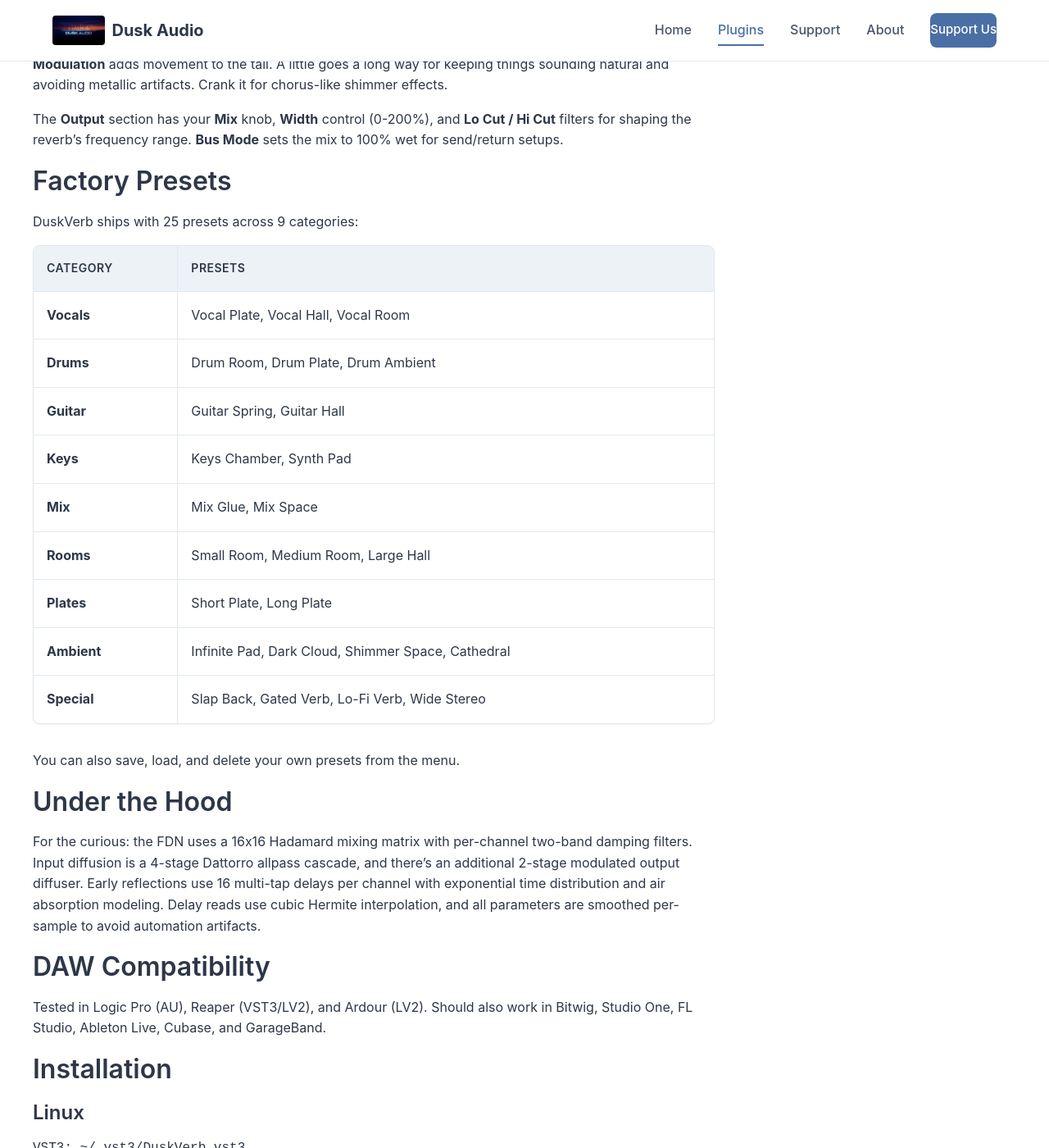
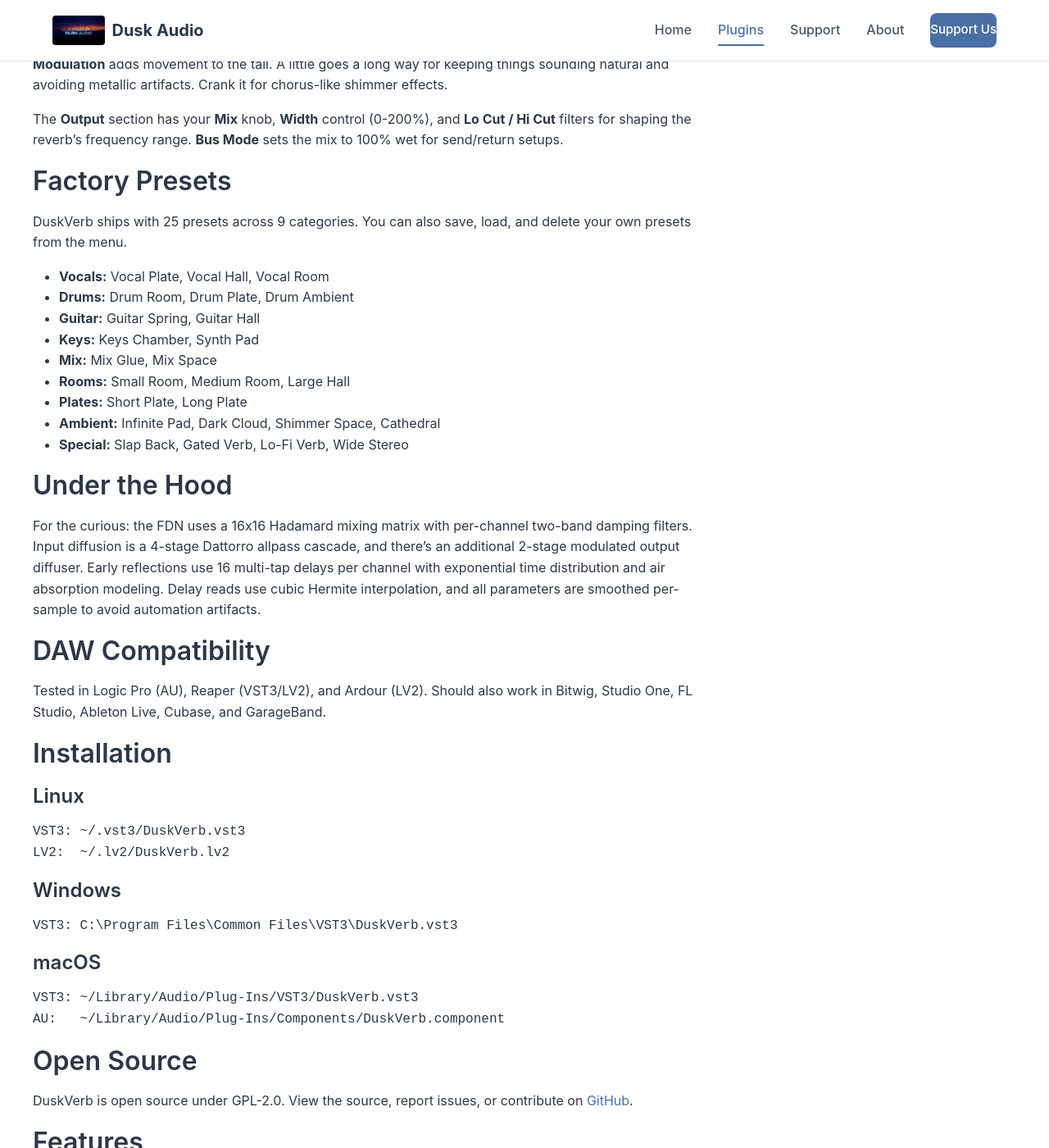
Before and after one commit to dusk-audio/dusk-audio.github.io, a Jekyll site: the page built from _plugins/duskverb.md, in a window 1280 px wide and 1400 px high, scrolled down 1758 px. Shown: the whole window at 82% size. Built offline with Jekyll 4.4.1, drawn with Linux system fonts in a browser that asks for light colours.

Commit message:
Fix preset list formatting on DuskVerb page

```diff
--- a/_plugins/duskverb.md
+++ b/_plugins/duskverb.md
@@ -86,21 +86,17 @@
 
 ## Factory Presets
 
-DuskVerb ships with 25 presets across 9 categories:
+DuskVerb ships with 25 presets across 9 categories. You can also save, load, and delete your own presets from the menu.
 
-| Category | Presets |
-|----------|---------|
-| **Vocals** | Vocal Plate, Vocal Hall, Vocal Room |
-| **Drums** | Drum Room, Drum Plate, Drum Ambient |
-| **Guitar** | Guitar Spring, Guitar Hall |
-| **Keys** | Keys Chamber, Synth Pad |
-| **Mix** | Mix Glue, Mix Space |
-| **Rooms** | Small Room, Medium Room, Large Hall |
-| **Plates** | Short Plate, Long Plate |
-| **Ambient** | Infinite Pad, Dark Cloud, Shimmer Space, Cathedral |
-| **Special** | Slap Back, Gated Verb, Lo-Fi Verb, Wide Stereo |
-
-You can also save, load, and delete your own presets from the menu.
+- **Vocals:** Vocal Plate, Vocal Hall, Vocal Room
+- **Drums:** Drum Room, Drum Plate, Drum Ambient
+- **Guitar:** Guitar Spring, Guitar Hall
+- **Keys:** Keys Chamber, Synth Pad
+- **Mix:** Mix Glue, Mix Space
+- **Rooms:** Small Room, Medium Room, Large Hall
+- **Plates:** Short Plate, Long Plate
+- **Ambient:** Infinite Pad, Dark Cloud, Shimmer Space, Cathedral
+- **Special:** Slap Back, Gated Verb, Lo-Fi Verb, Wide Stereo
 
 ## Under the Hood
 
```
